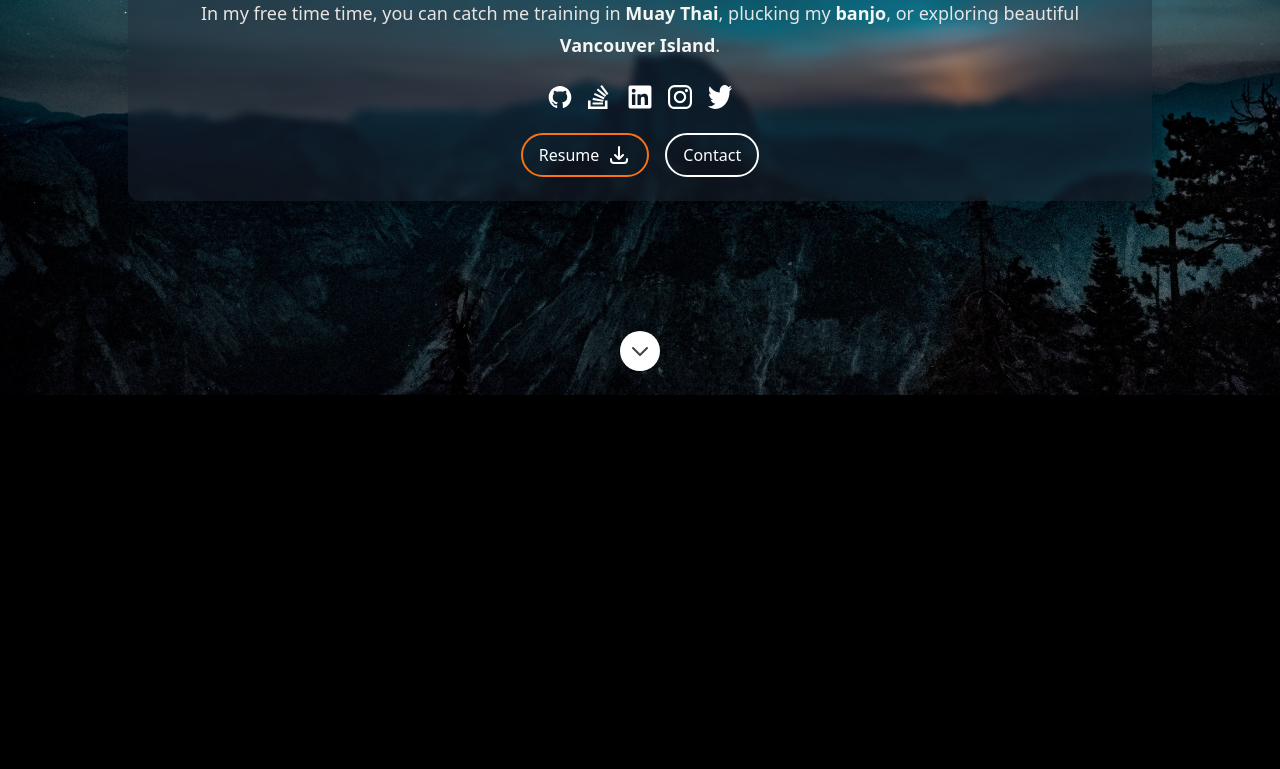
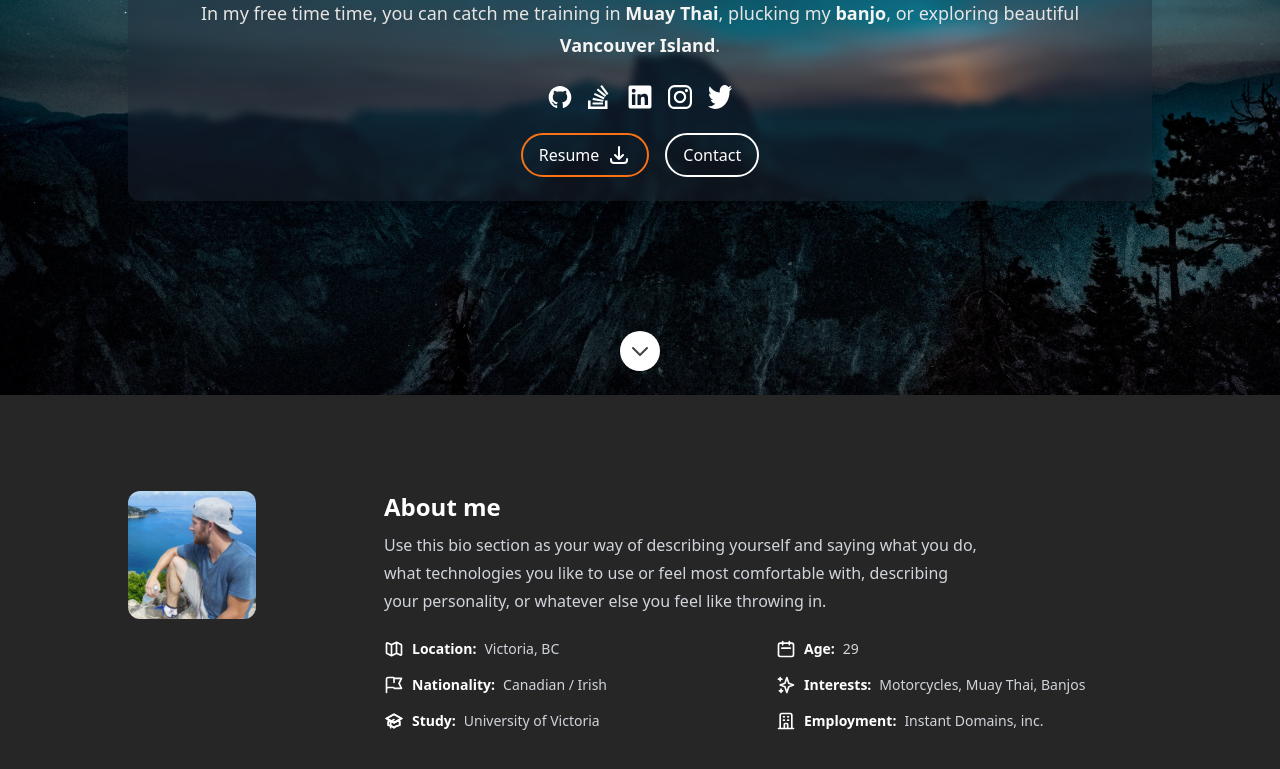
Before and after one commit to AdrianGrenier9541/react-ts, a Next.js app: page / in a window 1280 px wide. Shown: the part 405-1174 px from the top of the page. Before the commit the page ends 800 px from the top, so only its background shows below. Built offline with nearby package versions, Linux system fonts and the light colour scheme.

Commit message:
Add About section

```diff
--- a/src/components/Layout/Section.tsx
+++ b/src/components/Layout/Section.tsx
@@ -3,11 +3,11 @@ import {FC, memo} from 'react';
 
 import {SectionId} from '../../data/data';
 
-const Section: FC<{sectionId: SectionId; sectionTitle?: string; noPadding?: boolean}> = memo(
-  ({children, sectionId, noPadding = false}) => {
+const Section: FC<{sectionId: SectionId; sectionTitle?: string; noPadding?: boolean; className?: string}> = memo(
+  ({children, sectionId, noPadding = false, className}) => {
     return (
-      <section className={classNames({'p-4 md:p-8': !noPadding})} id={sectionId}>
-        {children}
+      <section className={classNames(className, {'px-4 py-16 md:py-24 lg:px-8': !noPadding})} id={sectionId}>
+        <div className={classNames({'mx-auto max-w-screen-lg': !noPadding})}>{children}</div>
       </section>
     );
   },
--- /dev/null
+++ b/src/components/Sections/About.tsx
@@ -0,0 +1,41 @@
+import classNames from 'classnames';
+import Image from 'next/image';
+import {FC, memo} from 'react';
+
+import {aboutData, SectionId} from '../../data/data';
+import Section from '../Layout/Section';
+
+const About: FC = memo(() => {
+  const {profileImageSrc, description, aboutItems} = aboutData;
+  return (
+    <Section className="bg-neutral-800" sectionId={SectionId.About}>
+      <div className={classNames('grid grid-cols-1 gap-y-4', {'md:grid-cols-4': !!profileImageSrc})}>
+        {!!profileImageSrc && (
+          <div className="col-span-1 flex justify-center md:justify-start">
+            <div className="relative h-24 w-24 overflow-hidden rounded-xl md:h-32 md:w-32">
+              <Image alt="about-me-image" layout="fill" objectFit="cover" src={profileImageSrc} />
+            </div>
+          </div>
+        )}
+        <div className={classNames('col-span-1 flex flex-col gap-y-6', {'md:col-span-3': !!profileImageSrc})}>
+          <div className="flex flex-col gap-y-2">
+            <h2 className="text-2xl font-bold text-white">About me</h2>
+            <p className="prose prose-sm text-gray-300 sm:prose-base">{description}</p>
+          </div>
+          <ul className="grid grid-cols-1 gap-4 sm:grid-cols-2">
+            {aboutItems.map(({label, text, Icon}, idx) => (
+              <li className="col-span-1 flex  items-start gap-x-2" key={idx}>
+                {Icon && <Icon className="h-5 w-5 text-white" />}
+                <span className="text-sm font-bold text-white">{label}:</span>
+                <span className=" text-sm text-gray-300">{text}</span>
+              </li>
+            ))}
+          </ul>
+        </div>
+      </div>
+    </Section>
+  );
+});
+
+About.displayName = 'About';
+export default About;
--- a/src/data/data.tsx
+++ b/src/data/data.tsx
@@ -1,4 +1,12 @@
-import {DownloadIcon} from '@heroicons/react/outline';
+import {
+  AcademicCapIcon,
+  CalendarIcon,
+  DownloadIcon,
+  FlagIcon,
+  MapIcon,
+  OfficeBuildingIcon,
+  SparklesIcon,
+} from '@heroicons/react/outline';
 
 import GithubIcon from '../components/Icon/GithubIcon';
 import InstagramIcon from '../components/Icon/InstagramIcon';
@@ -6,7 +14,8 @@ import LinkedInIcon from '../components/Icon/LinkedInIcon';
 import StackOverflowIcon from '../components/Icon/StackOverflowIcon';
 import TwitterIcon from '../components/Icon/TwitterIcon';
 import heroImage from '../images/header-background.jpg';
-import {ContactItem, Hero, HomepageMeta, PortfolioItem, SkillGroup, Social, Stat, TimelineItem} from './dataDef';
+import profilepic from '../images/profilepic.jpg';
+import {About, ContactItem, Hero, HomepageMeta, PortfolioItem, SkillGroup, Social, Stat, TimelineItem} from './dataDef';
 
 /**
  * Page meta data
@@ -27,6 +36,7 @@ export const homePageMeta: HomepageMeta = {
  */
 export const SectionId = {
   Hero: 'hero',
+  About: 'about',
   Contact: 'contact',
   Portfolio: 'portfolio',
   Resume: 'resume',
@@ -72,6 +82,24 @@ export const heroData: Hero = {
 };
 
 /**
+ * About section
+ */
+export const aboutData: About = {
+  profileImageSrc: profilepic,
+  description: `Use this bio section as your way of describing yourself and saying what you do, what technologies you like
+  to use or feel most comfortable with, describing your personality, or whatever else you feel like throwing
+  in.`,
+  aboutItems: [
+    {label: 'Location', text: 'Victoria, BC', Icon: MapIcon},
+    {label: 'Age', text: '29', Icon: CalendarIcon},
+    {label: 'Nationality', text: 'Canadian / Irish', Icon: FlagIcon},
+    {label: 'Interests', text: 'Motorcycles, Muay Thai, Banjos', Icon: SparklesIcon},
+    {label: 'Study', text: 'University of Victoria', Icon: AcademicCapIcon},
+    {label: 'Employment', text: 'Instant Domains, inc.', Icon: OfficeBuildingIcon},
+  ],
+};
+
+/**
  * Stat section
  */
 export const stats: Stat[] = [];
--- a/src/data/dataDef.ts
+++ b/src/data/dataDef.ts
@@ -30,6 +30,21 @@ interface HeroActionItem {
   href: string;
   text: string;
   primary?: boolean;
+  Icon?: (props: SVGProps<SVGSVGElement>) => JSX.Element;
+}
+
+/**
+ * About section
+ */
+export interface About {
+  profileImageSrc?: string;
+  description: string;
+  aboutItems: AboutItem[];
+}
+
+export interface AboutItem {
+  label: string;
+  text: string;
   Icon?: (props: SVGProps<SVGSVGElement>) => JSX.Element;
 }
 
--- a/src/pages/index.tsx
+++ b/src/pages/index.tsx
@@ -1,6 +1,7 @@
 import {FC, memo} from 'react';
 
 import Page from '../components/Layout/Page';
+import About from '../components/Sections/About';
 import Hero from '../components/Sections/Hero';
 
 const Home: FC = memo(() => {
@@ -10,6 +11,7 @@ const Home: FC = memo(() => {
   return (
     <Page description={description} title={title}>
       <Hero />
+      <About />
     </Page>
   );
 });
```
Also changed, not shown: src/images/profilepic.jpg (renamed from src/images/profilepic.jpeg), 1 other file (tests, documents, lock files or other folders).
